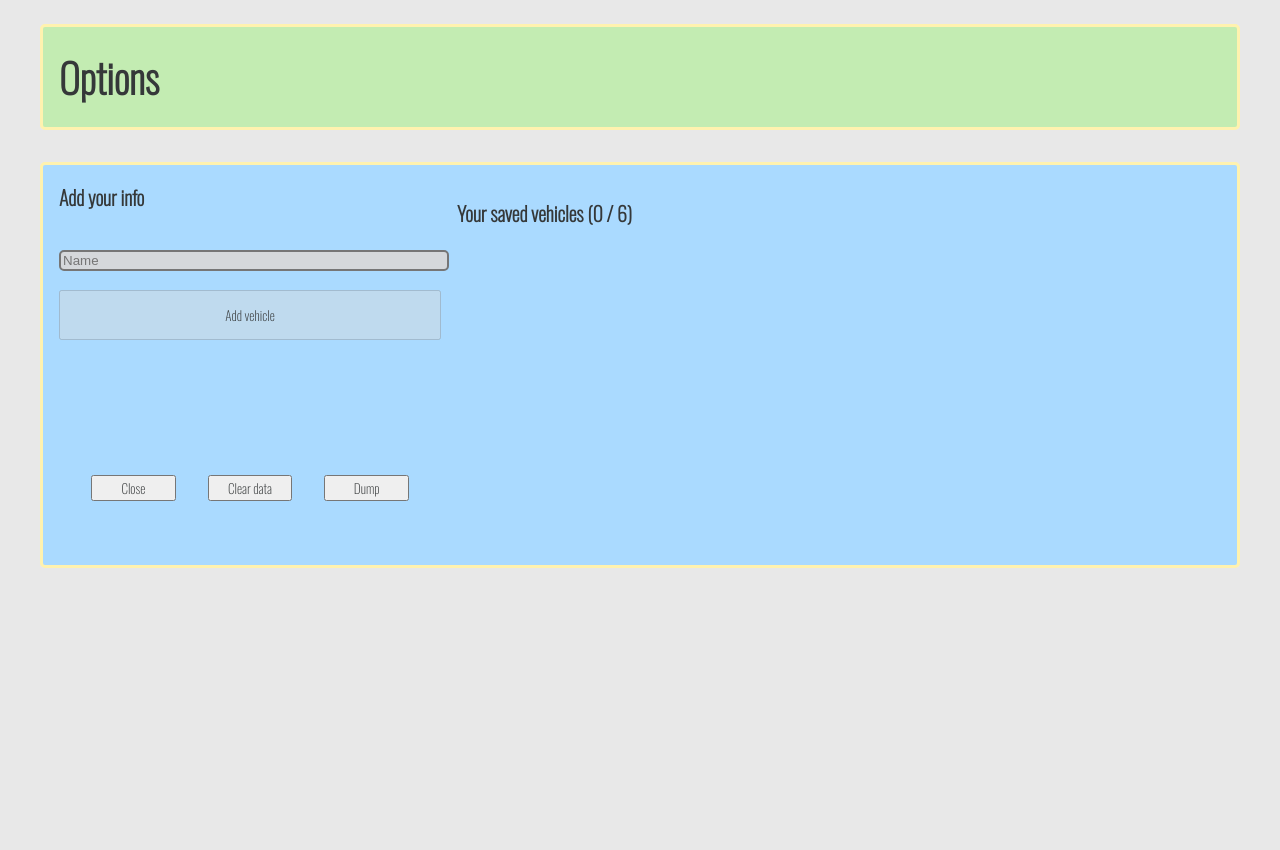
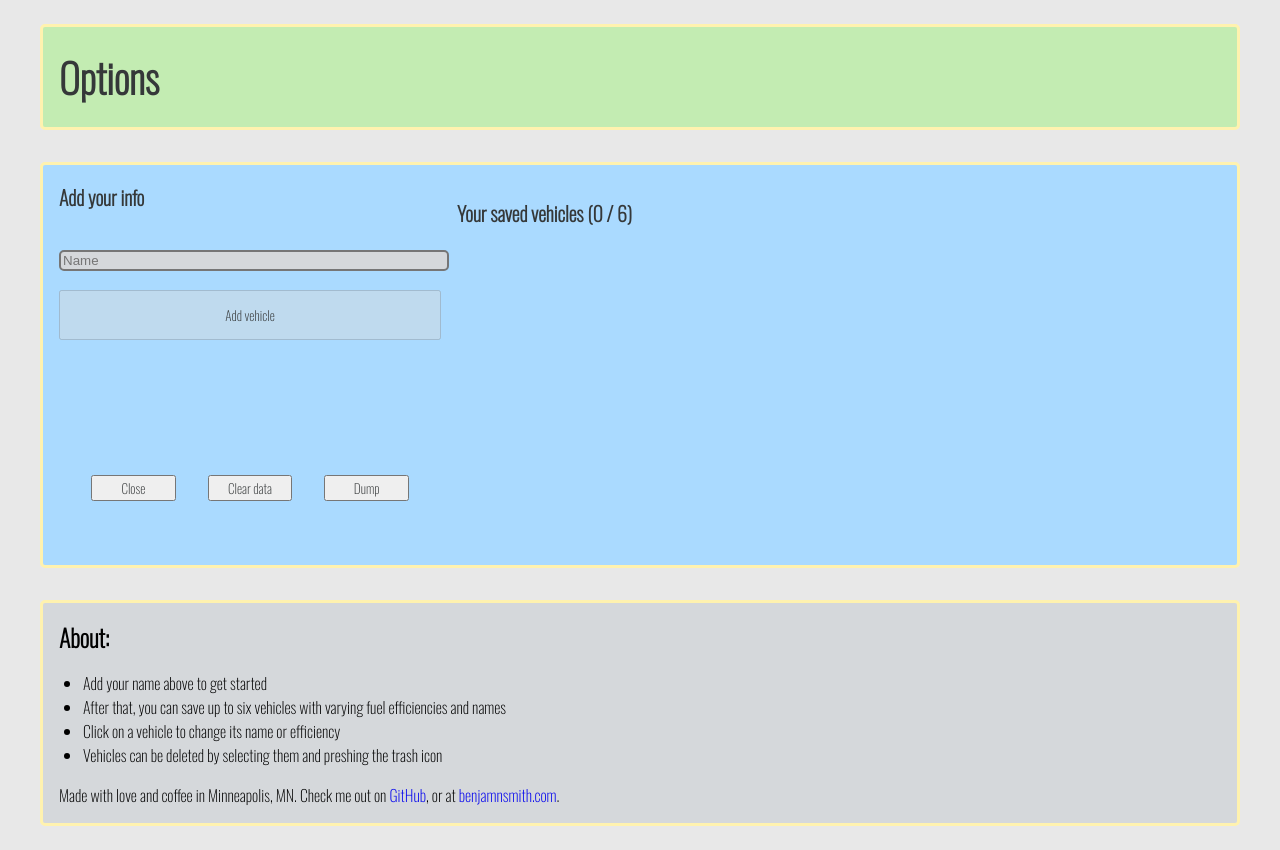
Before and after one commit to benjamnsmith/maps-extension, a website built with webpack: page dist/options.html in a window 1280 px wide. Before the commit the page ends 800 px from the top, so only its background shows below. Built offline with nearby package versions, Linux system fonts and the light colour scheme.

Commit message:
#5 working on styling the options page. Added an about section with usage instructions

```diff
--- a/dist/options.html
+++ b/dist/options.html
@@ -84,8 +84,19 @@
 						<p></p>
 					</div>
 
-				</div>
+				</div> <!-- End of vehicle display grid-->
 			</div>
+		</div> <!-- End of content section-->
+		<div class="about section">
+			<h2 class="about_header">About:</h2>
+			<ul>
+				<li>Add your name above to get started</li>
+				<li>After that, you can save up to six vehicles with varying fuel efficiencies and names</li>
+				<li>Click on a vehicle to change its name or efficiency</li>
+				<li>Vehicles can be deleted by selecting them and preshing the trash icon</li>
+			</ul>
+			<p class="footer">Made with love and coffee in Minneapolis, MN. Check me out on <a href="https://www.github.com/benjamnsmith" target="_blank">GitHub</a>,
+				or at <a href="https://www.benjamnsmith.com" target="_blank">benjamnsmith.com</a>.</p>
 		</div>
 	</div>
 	<script src="main.options.js"></script>
--- a/dist/styles.css
+++ b/dist/styles.css
@@ -45,7 +45,7 @@ body {
   color: var(--text-color);
 }
 
-/* ENTIRE LOWER SECTION */
+/* ENTIRE MIDDLE SECTION */
 .content {
   display: flex;
   flex-flow: column;
@@ -192,6 +192,28 @@ div.vehicle_item > span {
   cursor: pointer;
 }
 
+/* ENTIRE LOWER SECTION - ABOUT */
+.about {
+  font-family: "Oswald";
+  font-size: 1rem;
+  background-color: var(--lightsilver);
+}
+
+.about_header {
+  margin: 1rem;
+}
+
+.footer {
+  margin: 1rem;
+}
+
+a {
+  text-decoration: none;
+}
+
+a:hover {
+  font-weight: bold;
+}
 
 @media (min-width: 500px) {
   .content {
```
